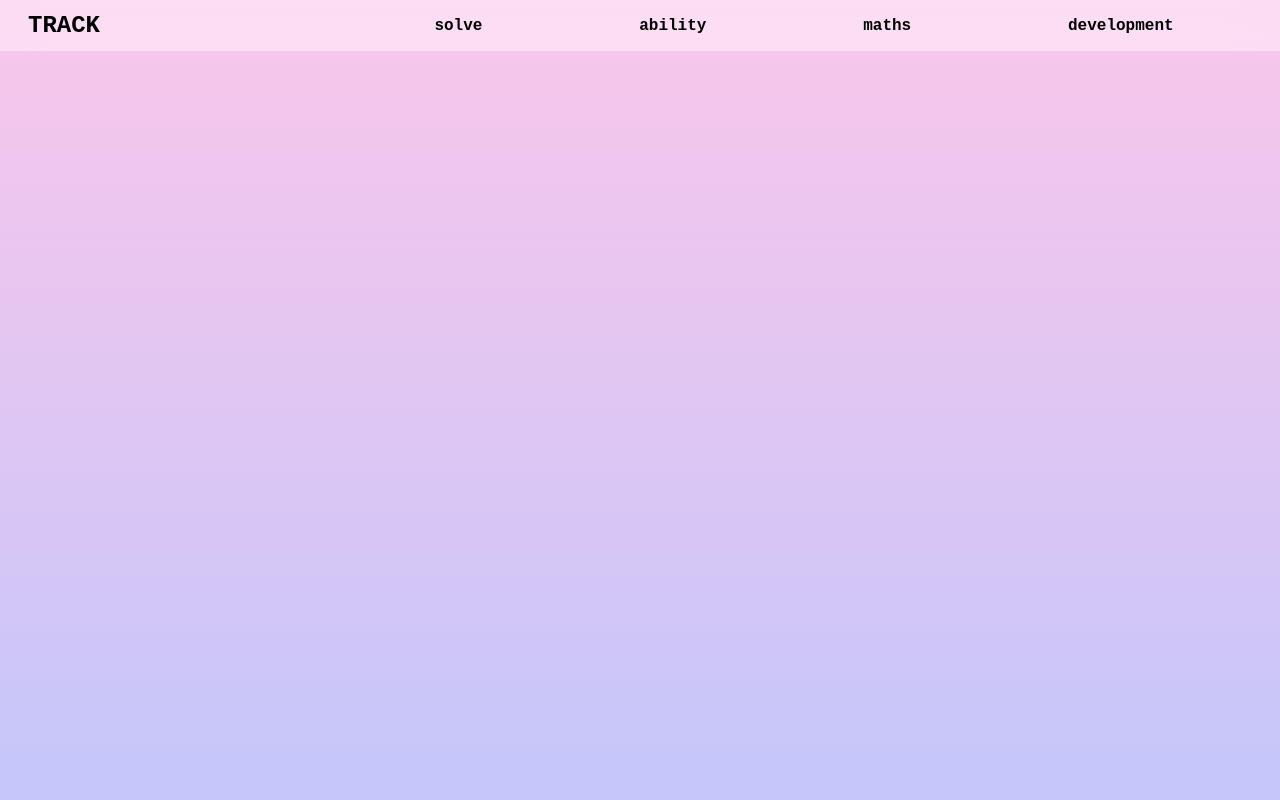
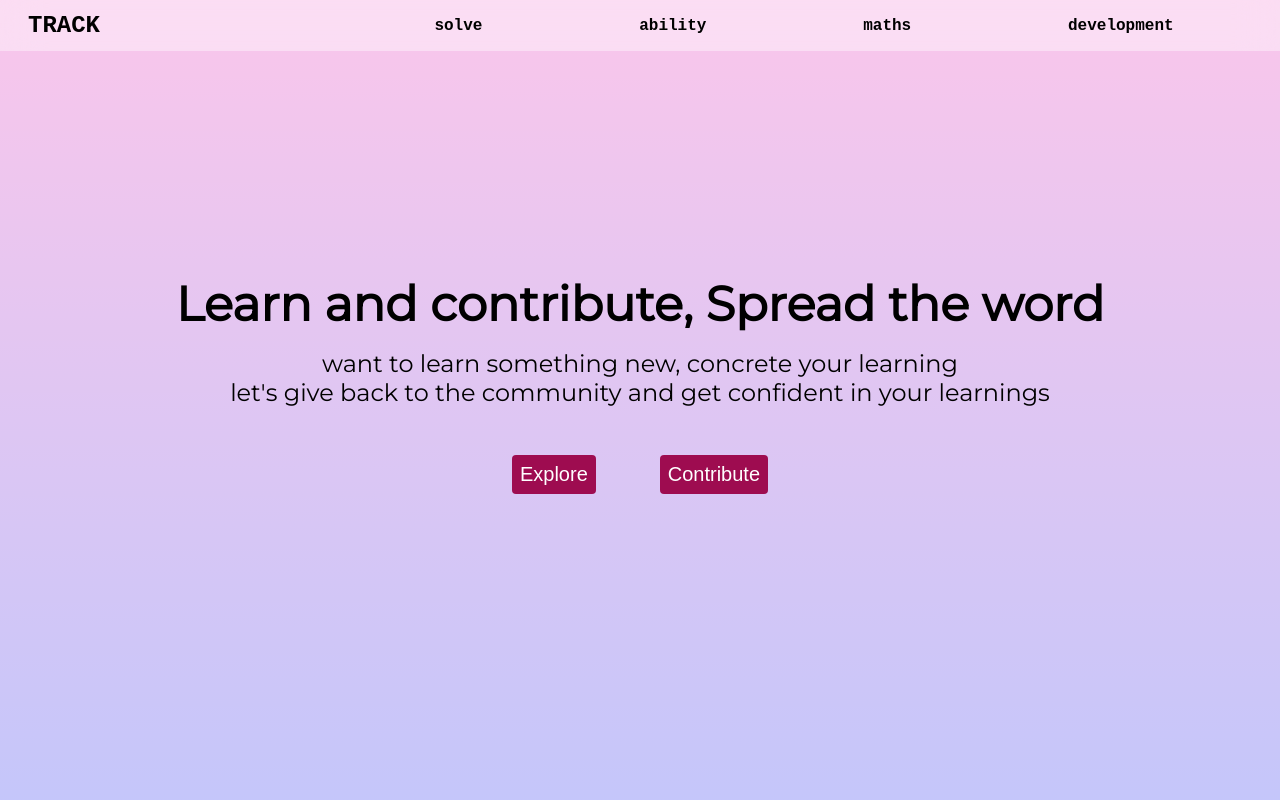
Before and after one commit to k-nautresurrect/track, a Next.js app in the folder app/: page / in a window 1280 px wide. Shown: the top 800 px of the page. Built offline with nearby package versions, Linux system fonts and the light colour scheme.

Commit message:
Added basic landing pagge

```diff
--- /dev/null
+++ b/app/src/components/LandingPage.tsx
@@ -0,0 +1,26 @@
+import styles from '@/styles/Home.module.css';
+
+export default function Home() {
+  return (
+    <main className={styles.main}>
+      <div className={styles.animate}>
+        <h1 className={styles.mainHead}>
+          Learn and contribute, Spread the word
+        </h1>
+      </div>
+      <div className={styles.description}>
+        <p className={styles.about}>
+          want to learn something new, concrete your learning
+        </p>
+        <p className={styles.about}>
+          let&apos;s give back to the community and get confident in your
+          learnings
+        </p>
+        <div className={styles.buttons}>
+          <button className={styles.button}>Explore</button>
+          <button className={styles.button}>Contribute</button>
+        </div>
+      </div>
+    </main>
+  );
+}
--- a/app/src/pages/index.tsx
+++ b/app/src/pages/index.tsx
@@ -2,13 +2,14 @@ import styles from '@/styles/Home.module.css';
 import MainHead from '@/components/Head';
 import NavBar from '@/components/Navbar';
 import Footer from '@/components/Footer';
+import LandingPage from '@/components/LandingPage';
 
 export default function Home() {
   return (
     <>
       <MainHead />
       <NavBar />
-      <main className={styles.main}></main>
+      <LandingPage />
       <Footer />
     </>
   );
--- a/app/src/styles/Home.module.css
+++ b/app/src/styles/Home.module.css
@@ -1,278 +1,49 @@
 .main {
   display: flex;
   flex-direction: column;
-  justify-content: space-between;
+  justify-content: center;
   align-items: center;
-  padding: 6rem;
+  padding: 2rem;
   min-height: 100vh;
+  font-family: 'Montserrat', sans-serif;
 }
 
 .description {
-  display: inherit;
-  justify-content: inherit;
-  align-items: inherit;
-  font-size: 0.85rem;
-  max-width: var(--max-width);
-  width: 100%;
-  z-index: 2;
-  font-family: var(--font-mono);
+  display: flex;
+  flex-direction: column;
+  align-items: center;
+  justify-content: center;
 }
 
-.description a {
+.about {
   display: flex;
+  align-items: center;
   justify-content: center;
-  align-items: center;
-  gap: 0.5rem;
+  flex-direction: column;
+  font-weight: 400;
+  font-size: 1.5rem;
 }
 
-.description p {
-  position: relative;
-  margin: 0;
-  padding: 1rem;
-  background-color: rgba(var(--callout-rgb), 0.5);
-  border: 1px solid rgba(var(--callout-border-rgb), 0.3);
-  border-radius: var(--border-radius);
+.buttons {
+  display: flex;
+  align-items: center;
+  justify-content: center;
+  flex-wrap: wrap;
+  margin: 2rem 0;
 }
 
-.code {
-  font-weight: 700;
-  font-family: var(--font-mono);
+.mainHead {
+  margin: 1rem 0;
+  font-weight: 900;
+  font-size: 3rem;
 }
 
-.grid {
-  display: grid;
-  grid-template-columns: repeat(4, minmax(25%, auto));
-  width: var(--max-width);
-  max-width: 100%;
+.button {
+  padding: 0.5rem;
+  margin: 1rem 2rem;
+  font-size: 1.25rem;
+  background-color: rgb(158, 12, 80);
+  color: white;
+  border: none;
+  border-radius: 0.25rem;
 }
-
-.card {
-  padding: 1rem 1.2rem;
-  border-radius: var(--border-radius);
-  background: rgba(var(--card-rgb), 0);
-  border: 1px solid rgba(var(--card-border-rgb), 0);
-  transition: background 200ms, border 200ms;
-}
-
-.card span {
-  display: inline-block;
-  transition: transform 200ms;
-}
-
-.card h2 {
-  font-weight: 600;
-  margin-bottom: 0.7rem;
-}
-
-.card p {
-  margin: 0;
-  opacity: 0.6;
-  font-size: 0.9rem;
-  line-height: 1.5;
-  max-width: 30ch;
-}
-
-.center {
-  display: flex;
-  justify-content: center;
-  align-items: center;
-  position: relative;
-  padding: 4rem 0;
-}
-
-.center::before {
-  background: var(--secondary-glow);
-  border-radius: 50%;
-  width: 480px;
-  height: 360px;
-  margin-left: -400px;
-}
-
-.center::after {
-  background: var(--primary-glow);
-  width: 240px;
-  height: 180px;
-  z-index: -1;
-}
-
-.center::before,
-.center::after {
-  content: '';
-  left: 50%;
-  position: absolute;
-  filter: blur(45px);
-  transform: translateZ(0);
-}
-
-.logo,
-.thirteen {
-  position: relative;
-}
-
-.thirteen {
-  display: flex;
-  justify-content: center;
-  align-items: center;
-  width: 75px;
-  height: 75px;
-  padding: 25px 10px;
-  margin-left: 16px;
-  transform: translateZ(0);
-  border-radius: var(--border-radius);
-  overflow: hidden;
-  box-shadow: 0px 2px 8px -1px #0000001a;
-}
-
-.thirteen::before,
-.thirteen::after {
-  content: '';
-  position: absolute;
-  z-index: -1;
-}
-
-/* Conic Gradient Animation */
-.thirteen::before {
-  animation: 6s rotate linear infinite;
-  width: 200%;
-  height: 200%;
-  background: var(--tile-border);
-}
-
-/* Inner Square */
-.thirteen::after {
-  inset: 0;
-  padding: 1px;
-  border-radius: var(--border-radius);
-  background: linear-gradient(
-    to bottom right,
-    rgba(var(--tile-start-rgb), 1),
-    rgba(var(--tile-end-rgb), 1)
-  );
-  background-clip: content-box;
-}
-
-/* Enable hover only on non-touch devices */
-@media (hover: hover) and (pointer: fine) {
-  .card:hover {
-    background: rgba(var(--card-rgb), 0.1);
-    border: 1px solid rgba(var(--card-border-rgb), 0.15);
-  }
-
-  .card:hover span {
-    transform: translateX(4px);
-  }
-}
-
-@media (prefers-reduced-motion) {
-  .thirteen::before {
-    animation: none;
-  }
-
-  .card:hover span {
-    transform: none;
-  }
-}
-
-/* Mobile */
-@media (max-width: 700px) {
-  .content {
-    padding: 4rem;
-  }
-
-  .grid {
-    grid-template-columns: 1fr;
-    margin-bottom: 120px;
-    max-width: 320px;
-    text-align: center;
-  }
-
-  .card {
-    padding: 1rem 2.5rem;
-  }
-
-  .card h2 {
-    margin-bottom: 0.5rem;
-  }
-
-  .center {
-    padding: 8rem 0 6rem;
-  }
-
-  .center::before {
-    transform: none;
-    height: 300px;
-  }
-
-  .description {
-    font-size: 0.8rem;
-  }
-
-  .description a {
-    padding: 1rem;
-  }
-
-  .description p,
-  .description div {
-    display: flex;
-    justify-content: center;
-    position: fixed;
-    width: 100%;
-  }
-
-  .description p {
-    align-items: center;
-    inset: 0 0 auto;
-    padding: 2rem 1rem 1.4rem;
-    border-radius: 0;
-    border: none;
-    border-bottom: 1px solid rgba(var(--callout-border-rgb), 0.25);
-    background: linear-gradient(
-      to bottom,
-      rgba(var(--background-start-rgb), 1),
-      rgba(var(--callout-rgb), 0.5)
-    );
-    background-clip: padding-box;
-    backdrop-filter: blur(24px);
-  }
-
-  .description div {
-    align-items: flex-end;
-    pointer-events: none;
-    inset: auto 0 0;
-    padding: 2rem;
-    height: 200px;
-    background: linear-gradient(
-      to bottom,
-      transparent 0%,
-      rgb(var(--background-end-rgb)) 40%
-    );
-    z-index: 1;
-  }
-}
-
-/* Tablet and Smaller Desktop */
-@media (min-width: 701px) and (max-width: 1120px) {
-  .grid {
-    grid-template-columns: repeat(2, 50%);
-  }
-}
-
-@media (prefers-color-scheme: dark) {
-  .vercelLogo {
-    filter: invert(1);
-  }
-
-  .logo,
-  .thirteen img {
-    filter: invert(1) drop-shadow(0 0 0.3rem #ffffff70);
-  }
-}
-
-@keyframes rotate {
-  from {
-    transform: rotate(360deg);
-  }
-  to {
-    transform: rotate(0deg);
-  }
-}
```
